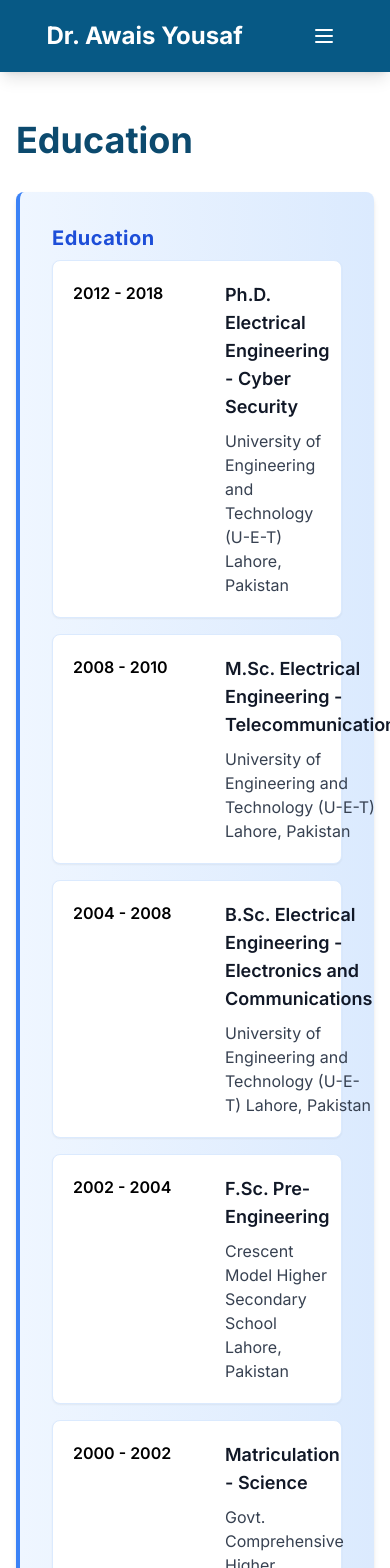
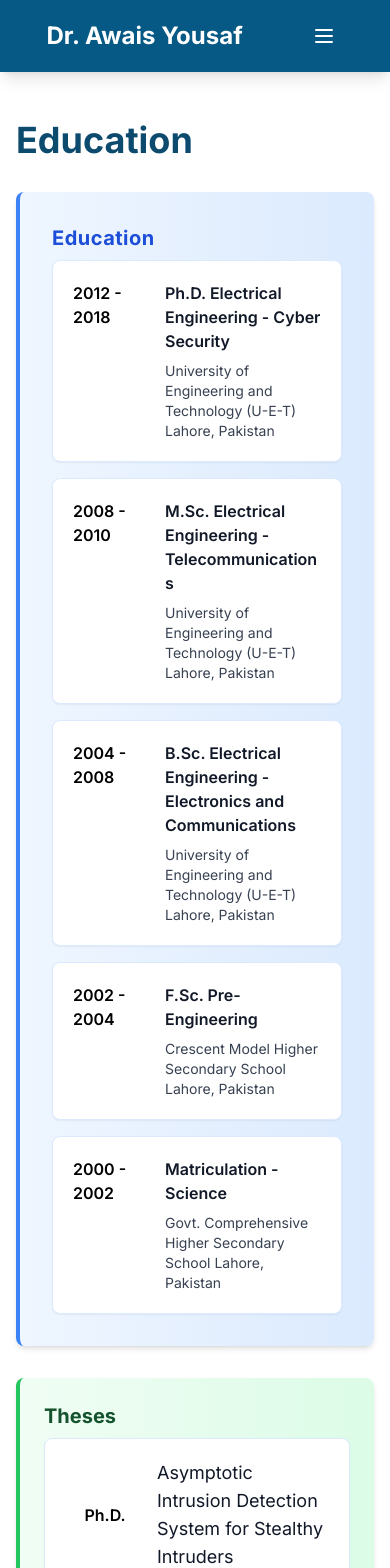
Before and after one commit to drawaisyousaf/drawaisyousaf.github.io, a Next.js app: page /education in a window 390 px wide. Shown: the top 1568 px of the page. Built offline with nearby package versions, Linux system fonts and the light colour scheme.

Commit message:
Experience and Education pages are updated for mobile devices

```diff
--- a/src/app/education/page.tsx
+++ b/src/app/education/page.tsx
@@ -51,27 +51,32 @@ export default function Education() {
       {/*  <div className="bg-white rounded-lg shadow-md p-8 mb-8 space-y-8">   */}
         <div className="bg-gradient-to-r from-blue-50 to-blue-100 border-l-4 border-blue-500 p-8 mb-8 rounded-lg shadow-md">
 
-
           <p className="text-xl font-bold tracking-wide text-blue-700 mb-2">Education</p>
 
           <div className="space-y-4">
             {education.map((education) => (
               <div key={education.year} className="bg-white rounded-lg border border-blue-100 p-5 shadow-sm">
+
                 <div className="flex items-start gap-3">
+                  <span className="w-20 sm:w-28 md:w-36 shrink-0 font-semibold">
+                    {education.year}
+                  </span>
 
-                    <span className="min-w-[140px] font-semibold">
-                    {education.year}
-                    </span>
-                  <div>
-                    <h2 className="text-lg font-semibold text-gray-900">{education.degree}</h2>
-                    <p className="mt-2 text-gray-700">
+                  <div className="flex-1 min-w-0">
+                    <h2 className="text-base md:text-lg font-semibold text-gray-900 break-words">
+                      {education.degree}
+                    </h2>
+
+                    <p className="mt-2 text-sm md:text-base text-gray-700 break-words">
                       {education.university}
                     </p>
                   </div>
                 </div>
+
               </div>
             ))}
           </div>
+
         </div>
 
       <div className="bg-gradient-to-r from-green-50 to-green-100 border-l-4 border-green-500 p-6 rounded-lg shadow-md">
@@ -80,14 +85,19 @@ export default function Education() {
         <div className="space-y-4">
             {theses.map((theses) => (
               <div key={theses.deg} className="bg-white rounded-lg border border-blue-100 p-5 shadow-sm">
-                <div className="flex items-end text-center gap-3">
-                    <span className="min-w-[140px] font-semibold">
+
+                <div className="flex items-center gap-3">
+                  <span className="w-20 sm:w-28 md:w-36 shrink-0 font-semibold text-center">
                     {theses.deg}
-                    </span>
+                  </span>
+
                   <div>
-                    <h2 className="text-lg text-gray-900">{theses.thesis}</h2>
+                    <h2 className="text-lg text-gray-900 break-words">
+                      {theses.thesis}
+                    </h2>
                   </div>
                 </div>
+
               </div>
             ))}
           </div>
--- a/src/app/experience/page.tsx
+++ b/src/app/experience/page.tsx
@@ -43,18 +43,21 @@ export default function Experience() {
           <div className="space-y-4">
             {experience.map((experience) => (
               <div key={experience.year} className="bg-white rounded-lg border border-blue-100 p-5 shadow-sm">
+
                 <div className="flex items-start gap-3">
+                    <span className="w-20 sm:w-28 md:w-36 shrink-0 font-semibold">
+                      {experience.year}
+                    </span>
+                   <div className="flex-1 min-w-0">
+                      <h2 className="text-base md:text-lg font-semibold text-gray-900 break-words">
+                        {experience.employer}
+                      </h2>
+                      <p className="mt-2 text-sm md:text-base text-gray-700 break-words">
+                        {experience.title}
+                      </p>
+                    </div>
+                </div>
 
-                    <span className="min-w-[140px] font-semibold">
-                    {experience.year}
-                    </span>
-                  <div>
-                    <h2 className="text-lg font-semibold text-gray-900">{experience.employer}</h2>
-                    <p className="mt-2 text-gray-700">
-                      {experience.title}
-                    </p>
-                  </div>
-                </div>
               </div>
             ))}
           </div>
```
